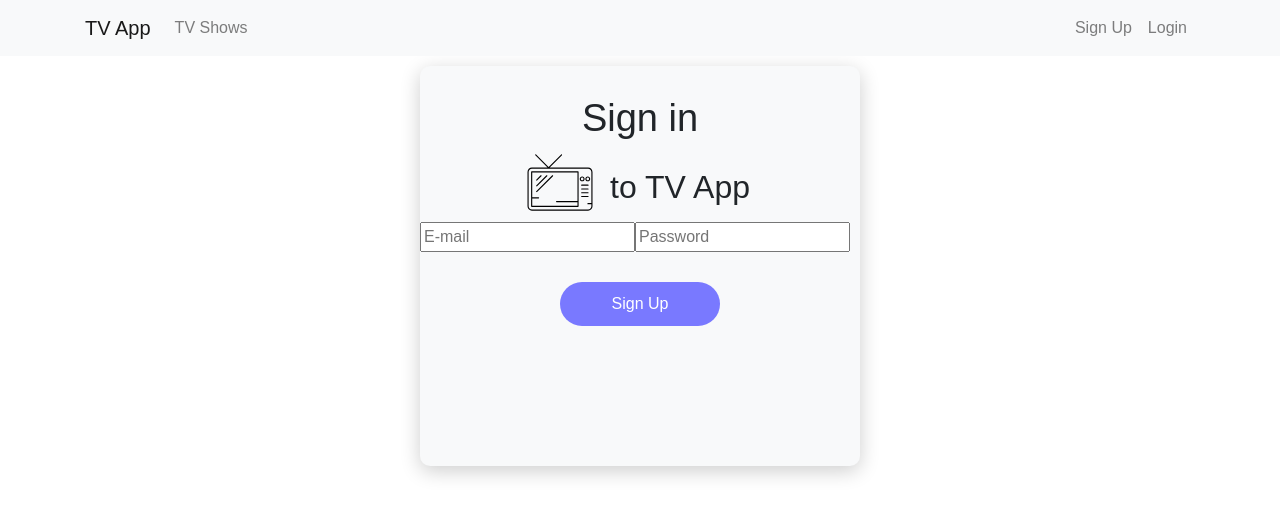
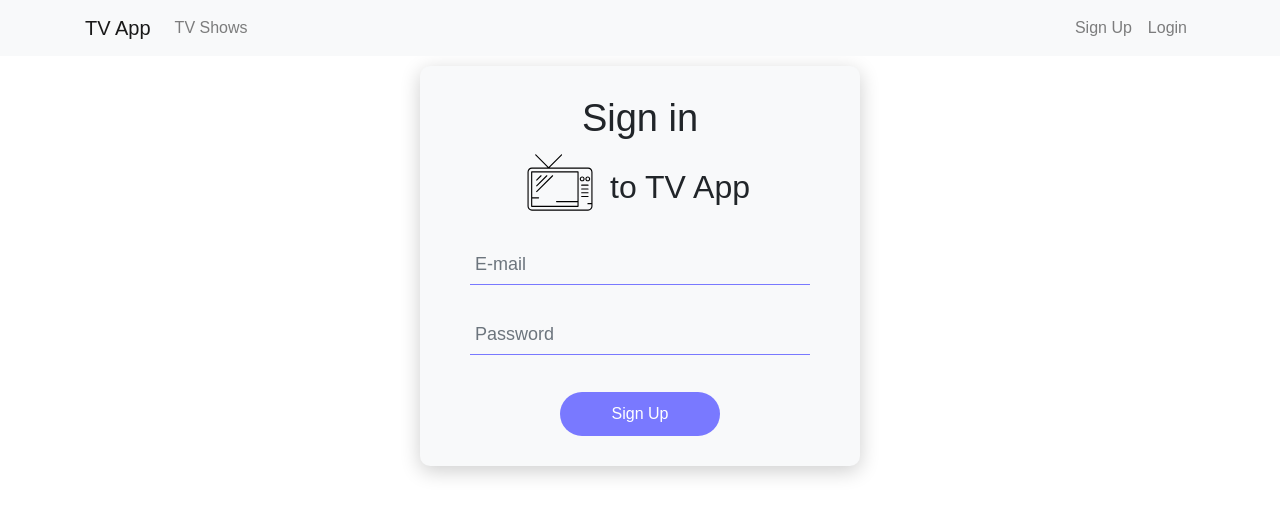
Before and after one commit to myf9000/tv-app, a React (Create React App) app in the folder client/: page /login in a window 1280 px wide. Shown: the top 516 px of the page. Built offline with nearby package versions, Linux system fonts and the light colour scheme.

Commit message:
Added error handling on client side on login form.

```diff
--- a/client/src/components/auth/Login/Login.css
+++ b/client/src/components/auth/Login/Login.css
@@ -1,3 +1,6 @@
 .login-form {
   height: 400px;
   width: 440px; }
+
+.login-button {
+  margin: 10px auto; }
--- a/client/src/components/auth/Login/Login.js
+++ b/client/src/components/auth/Login/Login.js
@@ -1,4 +1,6 @@
 import React, { Component } from "react";
+import classnames from 'classnames';
+import axios from 'axios';
 import logo from "../../../images/television.svg";
 import "./Login.css";
 
@@ -6,24 +8,30 @@ class Login extends Component {
   constructor() {
     super();
     this.state = {
-      email: '',
-      password: ''
-    }
+      email: "",
+      password: "",
+      errors: {}
+    };
   }
   onChange = e => {
     this.setState({
       [e.target.name]: e.target.value
     });
-  }
+  };
   onSubmit = e => {
     e.preventDefault();
     const user = {
       email: this.state.email,
-      password: this.state.password,
-    }
-    console.log(user);
-  }
+      password: this.state.password
+    };
+    axios
+      .post("/api/login", user)
+      .then(res => console.log(res.data))
+      .catch(err => this.setState({ errors: err.response.data }));
+  };
   render() {
+    const { errors } = this.state;
+
     return (
       <div className="login">
         <form className="auth-form login-form" onSubmit={this.onSubmit}>
@@ -32,27 +40,41 @@ class Login extends Component {
             <img className="auth-logo" src={logo} alt="tv app logo" />
             <h2>to TV App</h2>
           </div>
-          <div className="auth-inputs">
+          <div className="inputs-container">
+            <div className="input-wrapper">
               <input
+                className={classnames("auth-input form-control", {
+                  "is-invalid": errors.email
+                })}
                 type="email"
                 id="email"
                 name="email"
                 placeholder="E-mail"
-              required
                 value={this.state.email}
                 onChange={this.onChange}
               />
+              {errors.email && (
+                <div className="invalid-feedback">{errors.email}</div>
+              )}
+            </div>
+            <div className="input-wrapper">
               <input
+                className={classnames("auth-input form-control", {
+                  "is-invalid": errors.password
+                })}
                 type="password"
                 id="password"
                 name="password"
                 placeholder="Password"
-              required
                 value={this.state.password}
                 onChange={this.onChange}
               />
+              {errors.email && (
+                <div className="invalid-feedback">{errors.password}</div>
+              )}
             </div>
-          <button className="auth-button">Sign Up</button>
+          </div>
+          <button className="auth-button login-button">Sign Up</button>
         </form>
       </div>
     );
--- a/client/src/components/auth/Login/Login.scss
+++ b/client/src/components/auth/Login/Login.scss
@@ -2,3 +2,7 @@
   height: 400px;
   width: 440px;
 }
+
+.login-button {
+  margin: 10px auto;
+}
--- a/client/src/components/auth/Register/Register.css
+++ b/client/src/components/auth/Register/Register.css
@@ -1,3 +1,6 @@
 .register-form {
   height: 550px;
   width: 440px; }
+
+.register-button {
+  margin: 20px auto; }
--- a/client/src/components/auth/Register/Register.js
+++ b/client/src/components/auth/Register/Register.js
@@ -32,10 +32,7 @@ class Register extends Component {
     axios
       .post("/api/register", newUser)
       .then(res => console.log(res.data))
-      .catch(err => {
-        this.setState({ errors: err.response.data });
-        console.log(this.state.errors);
-      });
+      .catch(err => this.setState({ errors: err.response.data }));
   };
   render() {
     const { errors } = this.state;
@@ -106,7 +103,7 @@ class Register extends Component {
               {errors.password2 && <div class="invalid-feedback">{errors.password2}</div>}
             </div>
           </div>
-          <button type="submit" className="auth-button">
+          <button type="submit" className="auth-button register-button">
             Sign Up
           </button>
         </form>
--- a/client/src/components/auth/Register/Register.scss
+++ b/client/src/components/auth/Register/Register.scss
@@ -2,3 +2,7 @@
   height: 550px;
   width: 440px;
 }
+
+.register-button {
+  margin: 20px auto;
+}
--- a/client/src/components/auth/auth-common.css
+++ b/client/src/components/auth/auth-common.css
@@ -43,7 +43,6 @@
   cursor: pointer;
   display: block;
   font-size: 16px;
-  margin: 30px auto;
   padding: 10px;
   width: 160px;
   background-color: #7979ff;
--- a/client/src/components/auth/auth-common.scss
+++ b/client/src/components/auth/auth-common.scss
@@ -50,7 +50,6 @@
   cursor: pointer;
   display: block;
   font-size: 16px;
-  margin: 30px auto;
   padding: 10px;
   width: 160px;
   background-color: #7979ff;
```
Lines whose indentation alone changed are shown as unchanged.
